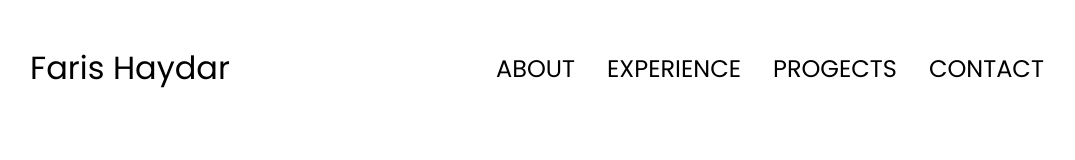
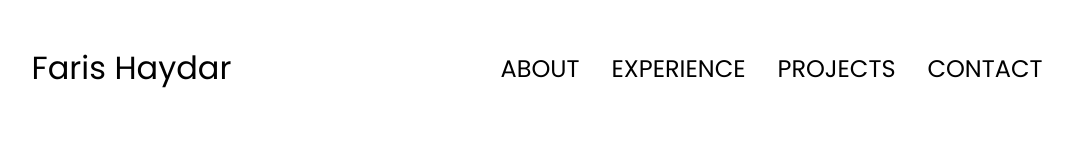
Before and after one commit to FarisHaydar/myPortfolioNew, a plain HTML site: page index.html in a window 1280 px wide. Shown: the top 160 px of the page, without its empty margins (103-1178 px from the left). Drawn offline with Linux system fonts and the light colour scheme.

Commit message:
Update index.html

```diff
--- a/index.html
+++ b/index.html
@@ -17,7 +17,7 @@
             <ul class="nav-links">
                 <li><a href="#about">ABOUT</a></li>
                 <li><a href="#experience">EXPERIENCE</a></li>
-                <li><a href="#projects">PROGECTS</a></li>
+                <li><a href="#projects">PROJECTS</a></li>
                 <li><a href="#contact">CONTACT</a></li>
             </ul>
         </div>
@@ -238,7 +238,7 @@
                 <ul class="nav-links">
                     <li><a href="#about">ABOUT</a></li>
                     <li><a href="#experience">EXPERIENCE</a></li>
-                <li><a href="#projects">PROGECTS</a></li>
+                    <li><a href="#projects">PROJECTS</a></li>
                     <li><a href="#contact">CONTACT</a></li>
                 </ul>
             </div>
@@ -247,4 +247,5 @@
     </footer>
     <script src='script.js'></script>
 </body>
+
 </html>
```
Lines whose indentation alone changed are shown as unchanged.
